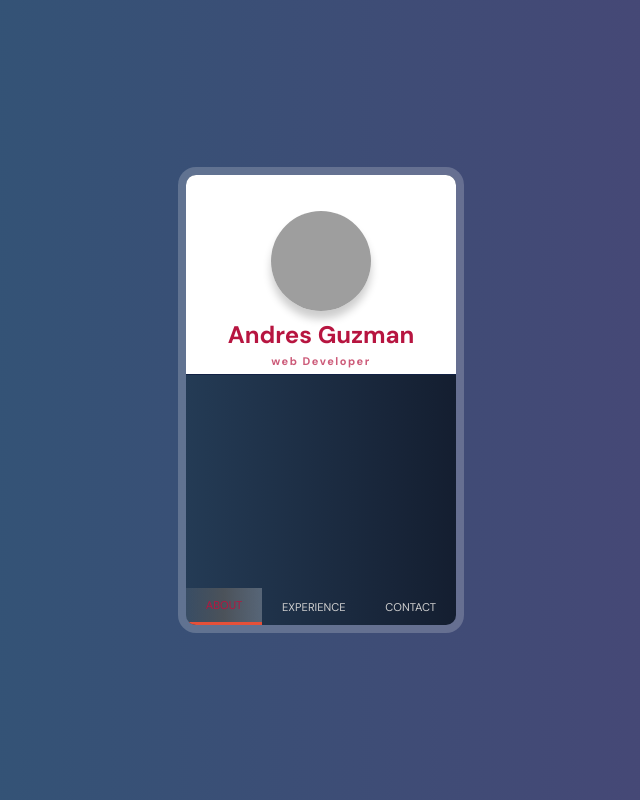
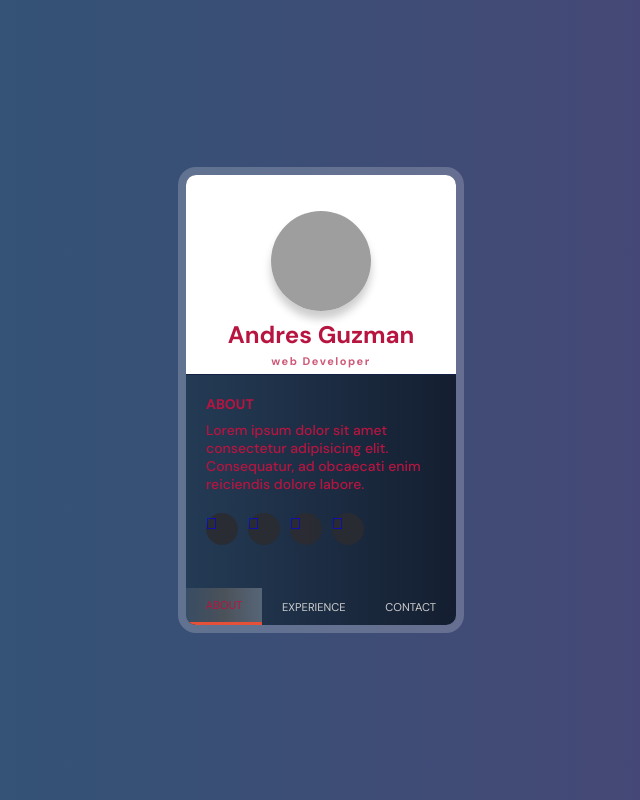
Before and after one commit to codewithandres/-64DayCode-profile-card, a plain HTML site: page index.html in a window 1280 px wide. Shown: the whole page, without its empty margins (319-959 px from the left). Drawn offline with nearby package versions, Linux system fonts and the light colour scheme; grey boxes are pictures that could not be loaded.

Commit message:
se agrego los estilos de la secion about y animaciones para cada secion

```diff
--- a/css/main.css
+++ b/css/main.css
@@ -188,3 +188,59 @@ body {
         border-bottom: 3px solid var(--color-pinterest);
     }
 }
+
+.card-section {
+    display: none;
+}
+
+/* estilos de las secciones  */
+.card-section.is-active {
+    display: block;
+    animation: FadeIn 0.6s both;
+    animation-delay: 200ms;
+}
+
+@keyframes FadeIn {
+    0% {
+        opacity: 0;
+        transform: translateY(40px);
+    }
+
+    100% {
+        opacity: 1;
+    }
+}
+
+.card-content {
+    padding: 20px;
+    filter: blur(0px);
+}
+
+.card-subtitle {
+    font-size: 14px;
+    font-weight: 700;
+    text-transform: uppercase;
+    margin-bottom: 8px;
+}
+
+.card-desc {
+    font-size: 14px;
+    font-weight: 500;
+}
+
+.card-social {
+    display: flex;
+    align-items: center;
+    padding: 0 20px;
+}
+
+.card-social a {
+    display: inline-flex;
+    width: 32px;
+    height: 32px;
+    background-color: hsla(240, 7%, 18%, 0.897);
+    border-radius: 50%;
+    margin-right: 10px;
+    transition: 0.3s;
+    text-decoration: none;
+}
--- a/index.html
+++ b/index.html
@@ -5,6 +5,8 @@
     <meta charset="UTF-8">
     <meta name="viewport" content="width=device-width, initial-scale=1.0">
     <title>Profile Card | Andres Developer</title>
+    <!-- remix Icon  -->
+    <link href="https://cdn.jsdelivr.net/npm/remixicon@4.3.0/fonts/remixicon.css" rel="stylesheet" />
     <!-- custom css -->
     <link rel="stylesheet" href="css/main.css">
     <!-- custom Js  -->
@@ -22,13 +24,33 @@
         </div>
         <!-- card main -->
         <div class="card-main">
-            <!-- cards buttons -->
-            <div class="card-buttons">
-                <button data-section="#about" class="is-active">About</button>
-                <button data-section="#experience">Experience</button>
-                <button data-section="#contact">Contact</button>
+            <!-- about section -->
+            <div class="card-section is-active" id="about">
+                <div class="card-content">
+                    <h1 class="card-subtitle">About</h1>
+                    <p class="card-desc">Lorem ipsum dolor sit amet consectetur adipisicing elit. Consequatur, ad
+                        obcaecati enim reiciendis dolore labore.</p>
+                </div>
+                <div class="card-social">
+                    <a href="#"><i class="ri-facebook-fill"></i></a>
+                    <a href="#"><i class="ri-instagram-fill"></i></a>
+                    <a href="#"><i class="ri-linkedin-fill"></i></a>
+                    <a href="#"><i class="ri-github-fill"></i></a>
+                </div>
             </div>
+            <!-- seccion de experiencia -->
+            <div class="card-section is-active" id="experience"> </div>
+            <!-- seccion de contacto -->
+            <div class="card-section is-active" id="contact"> </div>
+
         </div>
+        <!-- cards buttons -->
+        <div class="card-buttons">
+            <button data-section="#about" class="is-active">About</button>
+            <button data-section="#experience">Experience</button>
+            <button data-section="#contact">Contact</button>
+        </div>
+
     </div>
 </body>
 
--- a/js/app.js
+++ b/js/app.js
@@ -3,11 +3,14 @@ document.addEventListener('DOMContentLoaded', () => {
 
     const buttons = document.querySelectorAll('.card-buttons button');
     const card = document.querySelector('.card');
+    const sections = document.querySelectorAll('.card-section');
 
     buttons.forEach(btn => {
         btn.addEventListener('click', () => {
 
             [ ...buttons ].map(item => item.classList.remove('is-active'));
+            [ ...sections ].flatMap(sec => sec.classList.remove('is-active'));
+
             btn.classList.add('is-active');
 
             btn.getAttribute('data-section') !== '#about'
@@ -15,6 +18,9 @@ document.addEventListener('DOMContentLoaded', () => {
                 : card.classList.remove('is-active');
 
             card.setAttribute('data-state', btn.getAttribute('data-section'));
+
+            const section = document.querySelector(btn.getAttribute('data-section'));
+            section.classList.add('is-active')
         });
     });
 });
```
